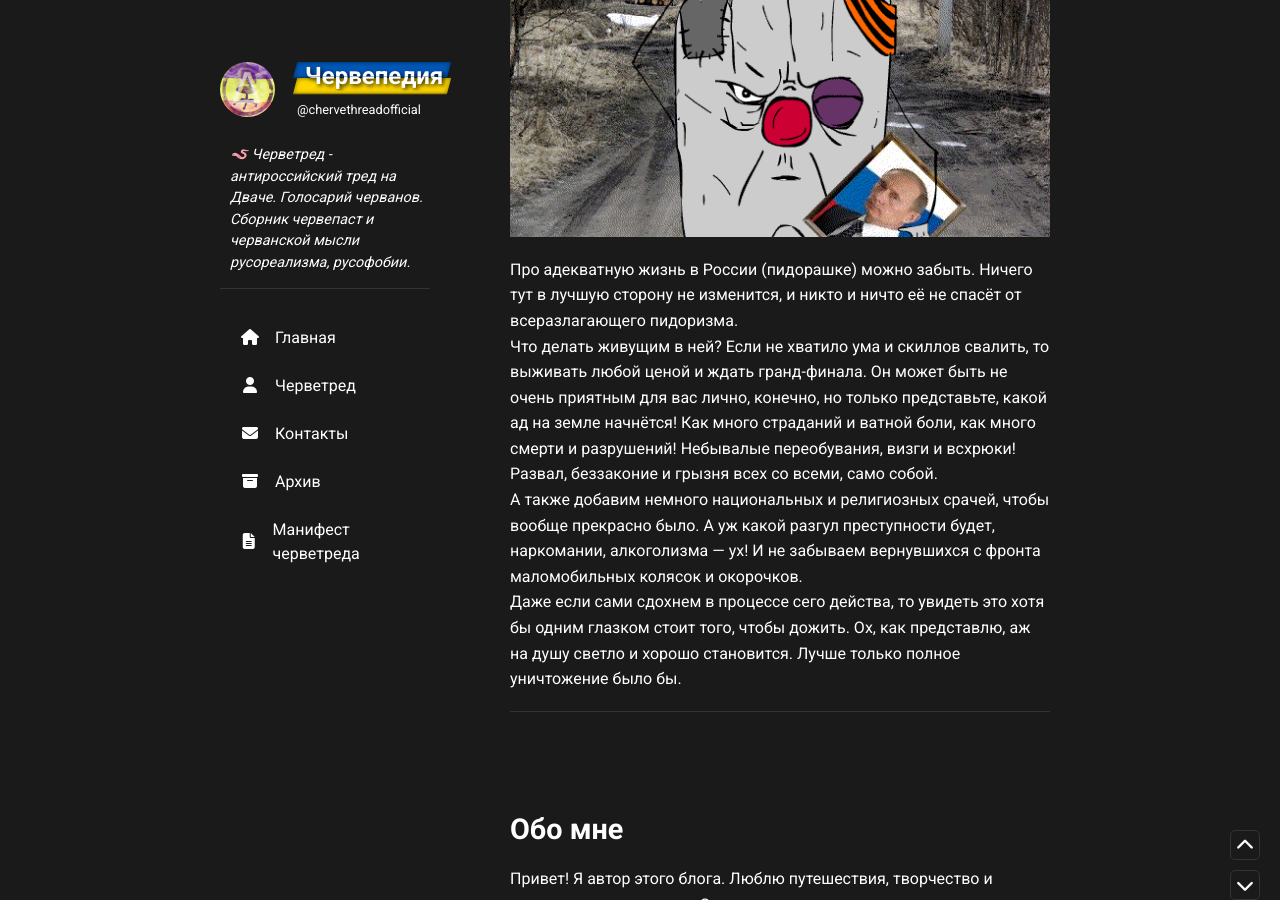
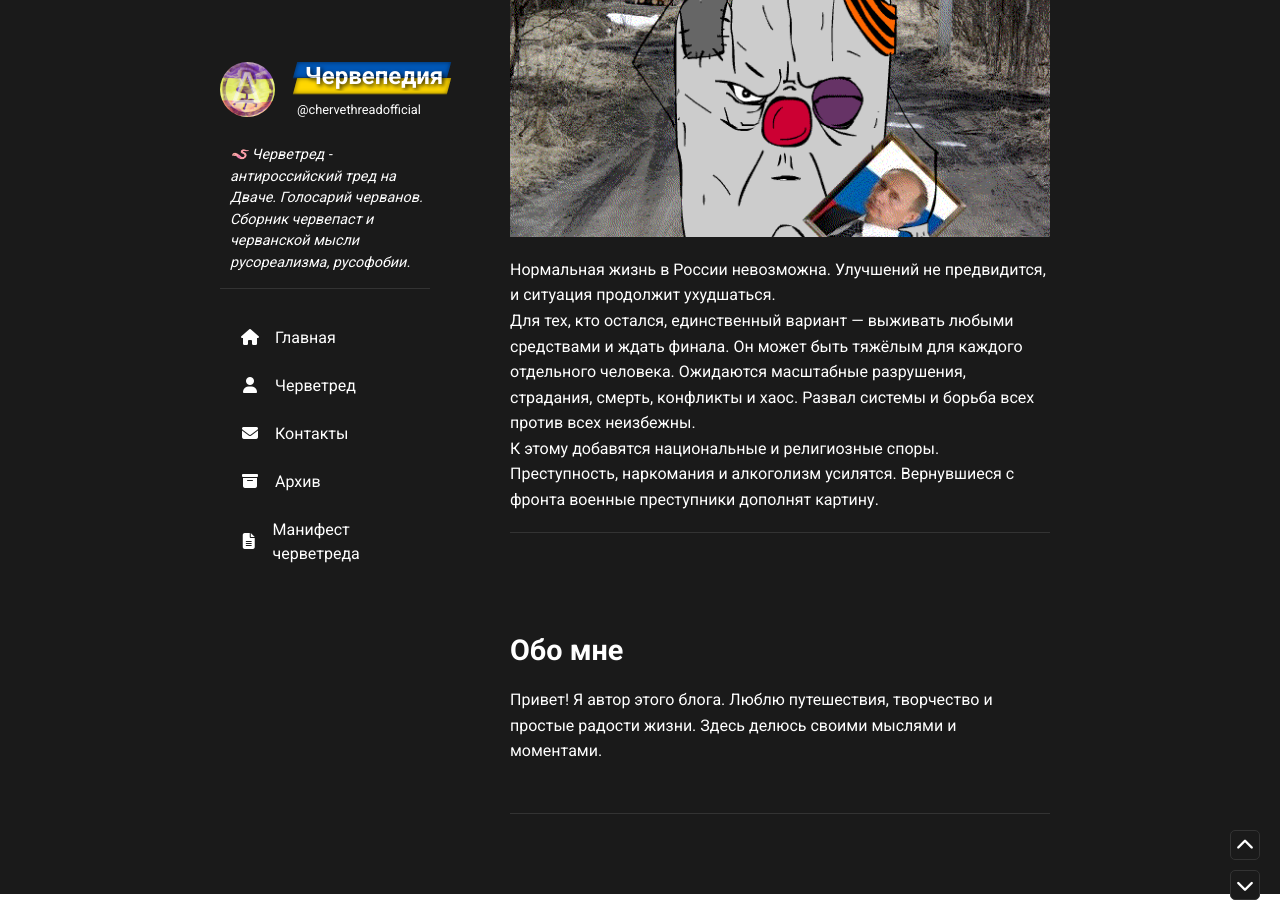
Before and after one commit to chervepediya/chervepediya.github.io, a Jekyll site: the page built from _posts/2025-02-21-adekvatnaya-zhizn-v-rossii-illyuziya-ili-realnost.md, in a window 1280 px wide and 900 px high, scrolled down 270 px. Built offline with Jekyll 4.4.1, drawn with Linux system fonts in a browser that asks for light colours; nearby versions of some CDN libraries; a script that is not in the unit is left out.

Commit message:
Update 2025-02-21-adekvatnaya-zhizn-v-rossii-illyuziya-ili-realnost.md

```diff
--- a/_posts/2025-02-21-adekvatnaya-zhizn-v-rossii-illyuziya-ili-realnost.md
+++ b/_posts/2025-02-21-adekvatnaya-zhizn-v-rossii-illyuziya-ili-realnost.md
@@ -6,10 +6,8 @@ image: assets/images/черветред(2).gif
 description: Черветред — про адекватную жизнь в России можно забыть. Ничего тут в лучшую сторону не изменится...
 ---
 
-<p>Про адекватную жизнь в России (пидорашке) можно забыть. Ничего тут в лучшую сторону не изменится, и никто и ничто её не спасёт от всеразлагающего пидоризма.</p>
+<p>Нормальная жизнь в России невозможна. Улучшений не предвидится, и ситуация продолжит ухудшаться.</p>
 
-<p>Что делать живущим в ней? Если не хватило ума и скиллов свалить, то выживать любой ценой и ждать гранд-финала. Он может быть не очень приятным для вас лично, конечно, но только представьте, какой ад на земле начнётся! Как много страданий и ватной боли, как много смерти и разрушений! Небывалые переобувания, визги и всхрюки! Развал, беззаконие и грызня всех со всеми, само собой.</p>
+<p>Для тех, кто остался, единственный вариант — выживать любыми средствами и ждать финала. Он может быть тяжёлым для каждого отдельного человека. Ожидаются масштабные разрушения, страдания, смерть, конфликты и хаос. Развал системы и борьба всех против всех неизбежны.</p>
 
-<p>А также добавим немного национальных и религиозных срачей, чтобы вообще прекрасно было. А уж какой разгул преступности будет, наркомании, алкоголизма — ух! И не забываем вернувшихся с фронта маломобильных колясок и окорочков.</p>
-
-<p>Даже если сами сдохнем в процессе сего действа, то увидеть это хотя бы одним глазком стоит того, чтобы дожить. Ох, как представлю, аж на душу светло и хорошо становится. Лучше только полное уничтожение было бы.</p>
+<p>К этому добавятся национальные и религиозные споры. Преступность, наркомания и алкоголизм усилятся. Вернувшиеся с фронта военные преступники дополнят картину.</p>
```
